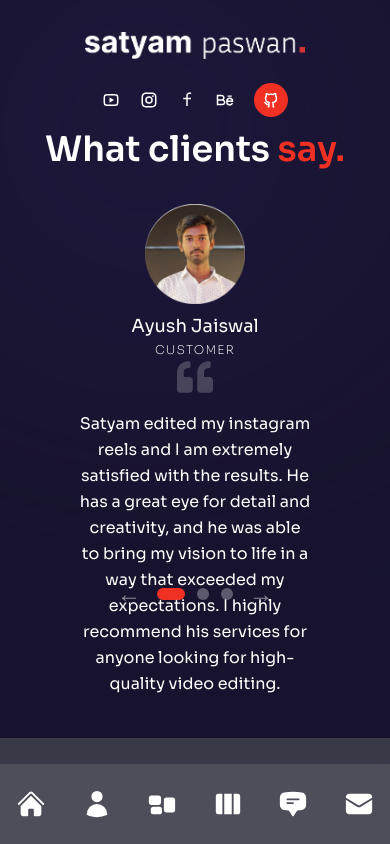
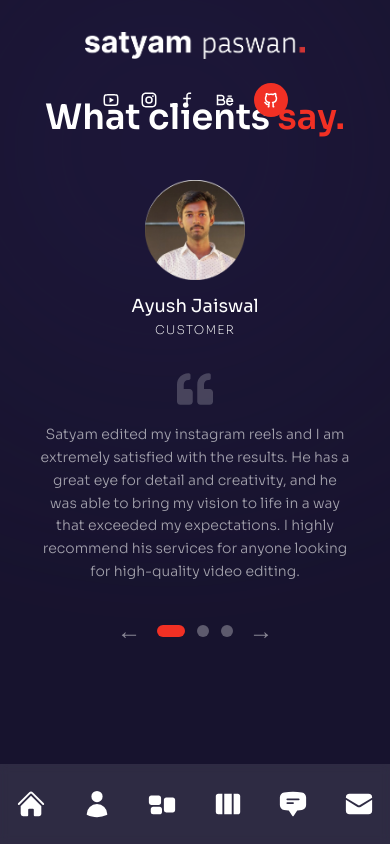
Before and after one commit to satyamp11/3d-portfolio-project, a Next.js app: page /testimonials in a window 390 px wide. Built offline with nearby package versions, Linux system fonts and the light colour scheme.

Commit message:
fix the resume download button responsive for mobile

```diff
--- a/components/ResumeButton.jsx
+++ b/components/ResumeButton.jsx
@@ -1,16 +1,26 @@
 const ResumeButton = () => {
   return (
-    <div className="-mt-28  ml-60">
+    <div className="mt-10 flex justify-center sm:justify-start">
       <a
         href="/resume.pdf"
         download
-        className="relative inline-flex items-center justify-center px-8 py-3 text-lg font-semibold text-accent border border-accent rounded-full overflow-hidden group"
+        className="
+        relative inline-flex items-center justify-center
+        px-6 py-3 sm:px-8 sm:py-3
+        text-sm sm:text-lg font-semibold
+        text-accent border border-accent rounded-full
+        overflow-hidden group
+        w-full max-w-[220px] sm:w-auto
+        "
       >
+        {/* glow */}
         <span className="absolute inset-0 bg-accent opacity-5 blur-lg group-hover:opacity-20 transition duration-300"></span>
 
+        {/* fill animation */}
         <span className="absolute inset-0 w-0 bg-accent transition-all duration-500 group-hover:w-full"></span>
 
-        <span className="relative group-hover:text-white">
+        {/* text */}
+        <span className="relative group-hover:text-white text-center w-full">
           Download Resume
         </span>
       </a>
--- a/components/TestimonialSlider.jsx
+++ b/components/TestimonialSlider.jsx
@@ -15,7 +15,7 @@ const testimonialData = [
     name: "Ujjwal Singh",
     position: "Customer",
     message:
-      "Great work on the ui/ux design for my website! Satyam's attention to detail and creativity really made my website stand out. He was able to take my ideas and turn them into a beautiful and functional design that perfectly captures the essence of my brand. ",
+      "Great work on the ui/ux design for my website! Satyam's attention to detail and creativity really made my website stand out. He was able to take my ideas and turn them into a beautiful and functional design that perfectly captures the essence of my brand.",
   },
   {
     image: "/t-avt-3.png",
@@ -31,52 +31,56 @@ const TestimonialSlider = () => {
 
   const prev = () =>
     setCurrent((prev) => (prev === 0 ? testimonialData.length - 1 : prev - 1));
+
   const next = () =>
     setCurrent((prev) => (prev === testimonialData.length - 1 ? 0 : prev + 1));
 
   const person = testimonialData[current];
 
   return (
-    <div className="flex flex-col items-center">
+    <div className="flex flex-col items-center w-full">
+
       {/* Slide */}
-      <div className="flex flex-col items-center md:flex-row gap-x-8 h-[350px] px-16 w-full">
-        {/* avatar, name, position */}
-        <div className="w-full max-w-[300px] flex flex-col xl:justify-center items-center relative mx-auto xl:mx-0">
-          <div className="flex flex-col justify-center text-center">
-            <div className="mb-2 mx-auto">
+      <div className="flex flex-col md:flex-row gap-8 px-6 md:px-12 w-full items-center">
+
+        {/* Avatar + Info */}
+        <div className="w-full max-w-[250px] flex flex-col items-center text-center">
           <Image
             src={person.image}
             width={100}
             height={100}
             alt={person.name}
+            className="mb-3"
           />
-            </div>
           <div className="text-lg">{person.name}</div>
           <div className="text-[12px] uppercase font-extralight tracking-widest">
             {person.position}
           </div>
         </div>
-        </div>
 
-        {/* quote & message */}
-        <div className="flex-1 flex flex-col justify-center before:w-[1px] xl:before:bg-white/20 xl:before:absolute xl:before:left-0 xl:before:h-[200px] relative xl:pl-20">
-          <div className="mb-4">
-            <FaQuoteLeft className="text-4xl xl:text-6xl text-white/20 mx-auto md:mx-0" />
-          </div>
-          <div className="xl:text-lg text-center md:text-left">
+        {/* Message */}
+        <div className="flex-1 text-center md:text-left relative md:pl-10">
+
+          <FaQuoteLeft className="text-4xl md:text-6xl text-white/20 mb-4 mx-auto md:mx-0" />
+
+          <p className="text-sm md:text-base leading-relaxed">
             {person.message}
-          </div>
+          </p>
         </div>
       </div>
 
-      {/* Dots + arrows */}
-      <div className="flex items-center gap-4 mt-6">
-        {/* prev arrow */}
-        <button onClick={prev} className="text-white/50 hover:text-accent text-2xl transition">
+      {/* Controls */}
+      <div className="flex items-center gap-4 mt-8">
+
+        {/* Prev */}
+        <button
+          onClick={prev}
+          className="text-white/50 hover:text-accent text-2xl transition"
+        >
           &#8592;
         </button>
 
-        {/* dots */}
+        {/* Dots */}
         <div className="flex gap-3">
           {testimonialData.map((_, i) => (
             <button
@@ -91,10 +95,14 @@ const TestimonialSlider = () => {
           ))}
         </div>
 
-        {/* next arrow */}
-        <button onClick={next} className="text-white/50 hover:text-accent text-2xl transition">
+        {/* Next */}
+        <button
+          onClick={next}
+          className="text-white/50 hover:text-accent text-2xl transition"
+        >
           &#8594;
         </button>
+
       </div>
     </div>
   );
--- a/pages/testimonials/index.jsx
+++ b/pages/testimonials/index.jsx
@@ -5,29 +5,33 @@ import { fadeIn } from "../../variants";
 
 const Testimonials = () => {
   return (
-    <div className="h-full bg-primary/30 py-32 text-center">
-      <div className="container mx-auto h-full flex flex-col justify-center">
+    <section className="bg-primary/30 py-24 text-center">
+      <div className="container mx-auto flex flex-col items-center">
+
+        {/* Heading */}
         <motion.h2
           variants={fadeIn("up", 0.2)}
           initial="hidden"
           animate="show"
           exit="hidden"
-          className="h2 mb-8 xl:mb-0"
+          className="h2 mb-10"
         >
           What clients <span className="text-accent">say.</span>
         </motion.h2>
 
-        {/* slider */}
+        {/* Slider */}
         <motion.div
           variants={fadeIn("up", 0.4)}
           initial="hidden"
           animate="show"
           exit="hidden"
+          className="w-full max-w-[900px]"
         >
           <TestimonialSlider />
         </motion.div>
+
       </div>
-    </div>
+    </section>
   );
 };
 
```
Lines whose indentation alone changed are shown as unchanged.
